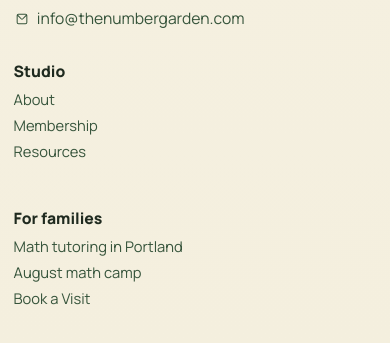
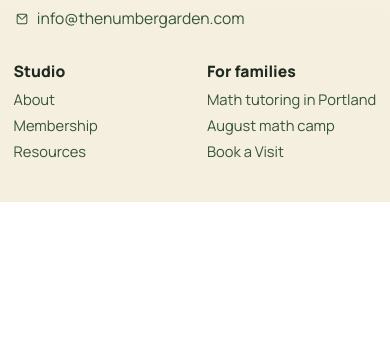
Before and after one commit to pdg744/thenumbergarden, an Astro site: page / in a window 390 px wide. Shown: the part 3315-3658 px from the top of the page. After the commit the page ends 3517 px from the top, so only its background shows below. Built offline with nearby package versions, Linux system fonts and the light colour scheme; Astro itself is replaced by a stand-in of ours.

Commit message:
Keep mobile footer links in two columns

```diff
--- a/src/layouts/BaseLayout.astro
+++ b/src/layouts/BaseLayout.astro
@@ -929,10 +929,12 @@ const localBusinessJsonLd = {
     }
 
     .footer-nav {
-      grid-template-columns: 1fr;
+      grid-template-columns: repeat(2, minmax(0, 1fr));
+      gap: 1.5rem;
       justify-items: start;
       justify-self: start;
       text-align: left;
+      width: 100%;
     }
   }
 
```
